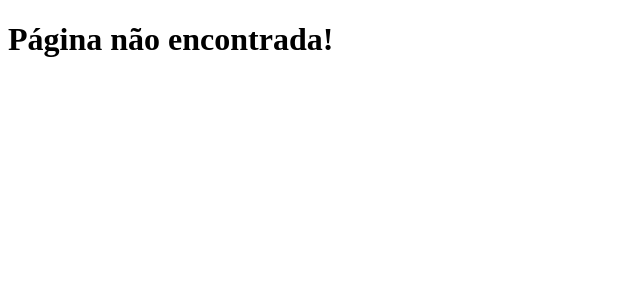
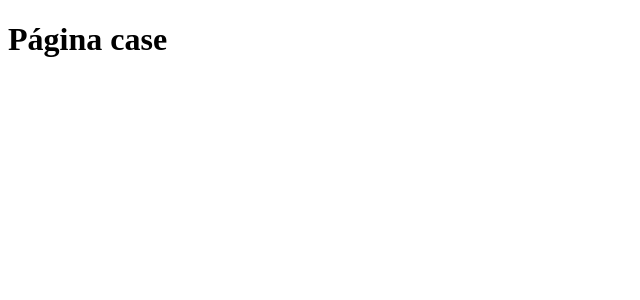
Before and after one commit to GabbFlor/Instalar, a React (Vite) app: page /case in a window 1280 px wide. Shown: the top 300 px of the page, without its empty margins (0-640 px from the left). Built offline with nearby package versions, Linux system fonts and the light colour scheme.

Commit message:
feat
Criação de todas as rotas

```diff
--- /dev/null
+++ b/src/routes/Case.jsx
@@ -0,0 +1,17 @@
+const Case = () => {
+    return (
+        <div>
+            {/* arquivo de estilo aqui */}
+
+            {/* header aqui */}
+
+            <main>
+                <h1>Página case</h1>
+            </main>
+
+            {/* footer aqui */}
+        </div>
+    )
+}
+
+export default Case;
--- /dev/null
+++ b/src/routes/Contato.jsx
@@ -0,0 +1,17 @@
+const Contato = () => {
+    return (
+        <div>
+            {/* arquivo de estilo aqui */}
+
+            {/* header aqui */}
+
+            <main>
+                <h1>Página contato</h1>
+            </main>
+
+            {/* footer aqui */}
+        </div>
+    )
+}
+
+export default Contato;
--- /dev/null
+++ b/src/routes/Sobre_nos.jsx
@@ -0,0 +1,17 @@
+const Sobre_nos = () => {
+    return (
+        <div>
+            {/* arquivo de estilo aqui */}
+
+            {/* header aqui */}
+
+            <main>
+                <h1>Página sobre nós</h1>
+            </main>
+
+            {/* footer aqui */}
+        </div>
+    )
+}
+
+export default Sobre_nos;
```
Also changed, not shown: src/main.jsx (+15 -0 lines).
